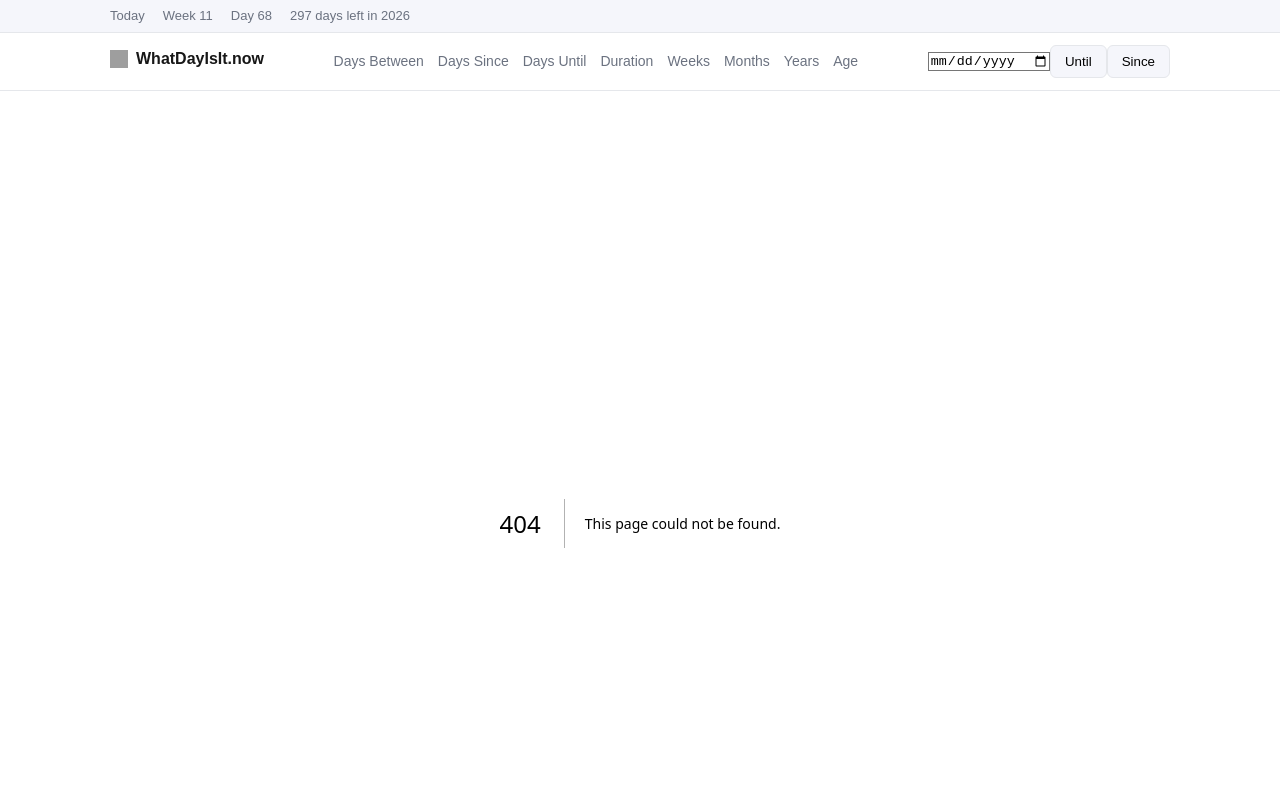
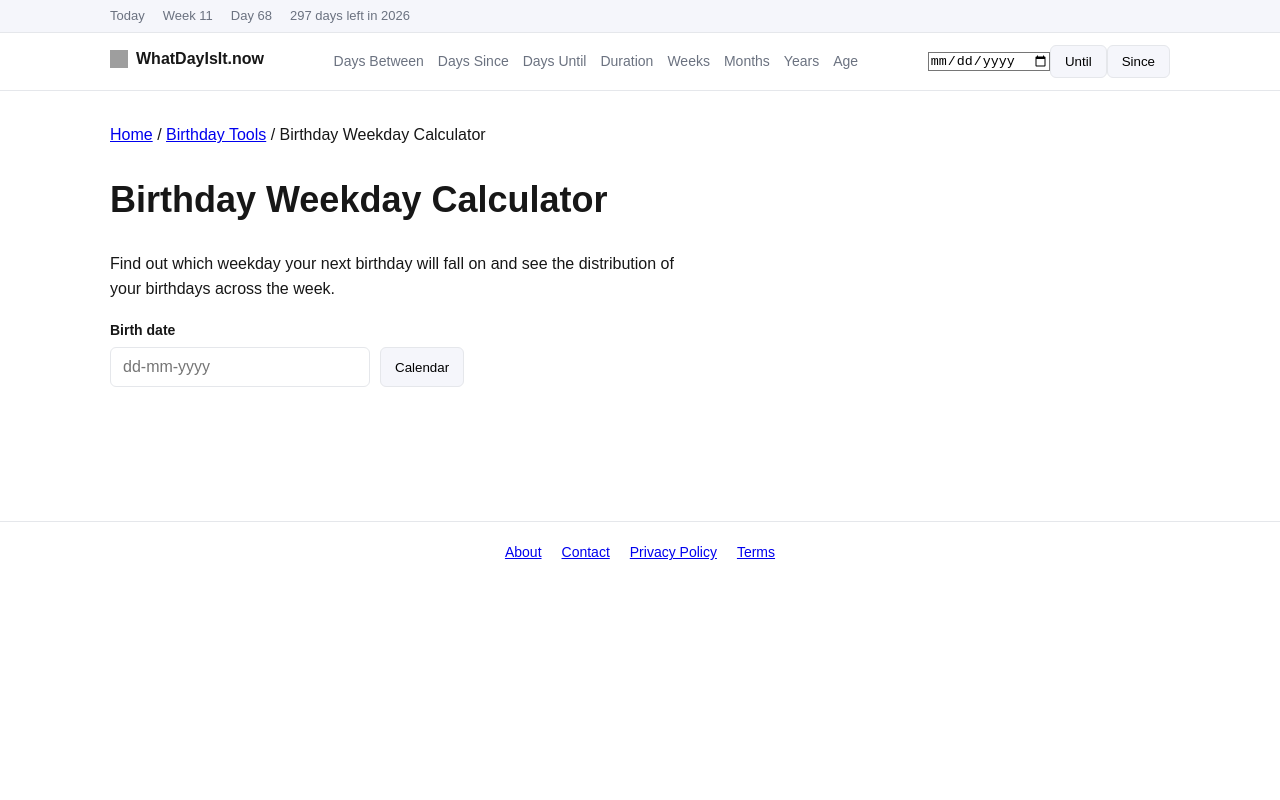
Before and after one commit to bosmeel/whatdayisit-now, a Next.js app: page /birthday-weekday in a window 1280 px wide. Before the commit this address had no page. Shown: the top 800 px of the page. Built offline with nearby package versions, Linux system fonts and the light colour scheme; grey boxes are pictures that could not be loaded.

Commit message:
add birthday weekday calculator

```diff
--- /dev/null
+++ b/app/birthday-weekday/page.tsx
@@ -0,0 +1,135 @@
+"use client";
+
+import { useState } from "react";
+import DateInput from "@/components/DateInput";
+import Breadcrumbs from "@/components/Breadcrumbs";
+
+const weekdays = [
+  "Sunday",
+  "Monday",
+  "Tuesday",
+  "Wednesday",
+  "Thursday",
+  "Friday",
+  "Saturday",
+];
+
+export default function BirthdayWeekdayPage() {
+
+  const [birthDate, setBirthDate] = useState("");
+  const [nextBirthday, setNextBirthday] = useState<string | null>(null);
+  const [weekday, setWeekday] = useState<string | null>(null);
+  const [distribution, setDistribution] = useState<number[] | null>(null);
+
+  function calculate(dateStr: string) {
+
+    setBirthDate(dateStr);
+
+    if (!dateStr) return;
+
+    const birth = new Date(dateStr);
+    if (Number.isNaN(birth.getTime())) return;
+
+    const today = new Date();
+
+    let next = new Date(
+      today.getFullYear(),
+      birth.getMonth(),
+      birth.getDate()
+    );
+
+    if (next < today) {
+      next = new Date(
+        today.getFullYear() + 1,
+        birth.getMonth(),
+        birth.getDate()
+      );
+    }
+
+    setNextBirthday(next.toDateString());
+    setWeekday(weekdays[next.getDay()]);
+
+    const counts = [0,0,0,0,0,0,0];
+
+    for (let y = birth.getFullYear(); y < birth.getFullYear() + 80; y++) {
+
+      const d = new Date(y, birth.getMonth(), birth.getDate());
+
+      counts[d.getDay()]++;
+
+    }
+
+    setDistribution(counts);
+  }
+
+  return (
+
+    <div>
+
+      <Breadcrumbs
+        items={[
+          { name: "Home", href: "/" },
+          { name: "Birthday Tools", href: "/" },
+          { name: "Birthday Weekday Calculator" }
+        ]}
+      />
+
+      <h1>Birthday Weekday Calculator</h1>
+
+      <p>
+        Find out which weekday your next birthday will fall on and see the
+        distribution of your birthdays across the week.
+      </p>
+
+      <div className="calculator">
+
+        <DateInput
+          label="Birth date"
+          value={birthDate}
+          onChange={calculate}
+        />
+
+      </div>
+
+      {weekday && nextBirthday && (
+
+        <div className="result-box">
+
+          <div className="result-number">
+            {weekday}
+          </div>
+
+          <div className="result-label">
+            Next birthday: {nextBirthday}
+          </div>
+
+        </div>
+
+      )}
+
+      {distribution && (
+
+        <section style={{ marginTop: 40 }}>
+
+          <h2>Birthday weekday distribution</h2>
+
+          <ul>
+
+            {weekdays.map((day, i) => (
+
+              <li key={day}>
+                {day}: {distribution[i]}
+              </li>
+
+            ))}
+
+          </ul>
+
+        </section>
+
+      )}
+
+    </div>
+
+  );
+}
--- a/app/date-calculators/page.tsx
+++ b/app/date-calculators/page.tsx
@@ -60,6 +60,11 @@ const tools = [
     description: "Calculate someone's exact age in years, months, and days.",
     url: "/age-calculator",
   },
+  {
+  title: "Birthday Weekday Calculator",
+  description: "Find out what weekday your next birthday will fall on.",
+  url: "/birthday-weekday",
+},
   {
     title: "Date Duration Calculator",
     description:
```
